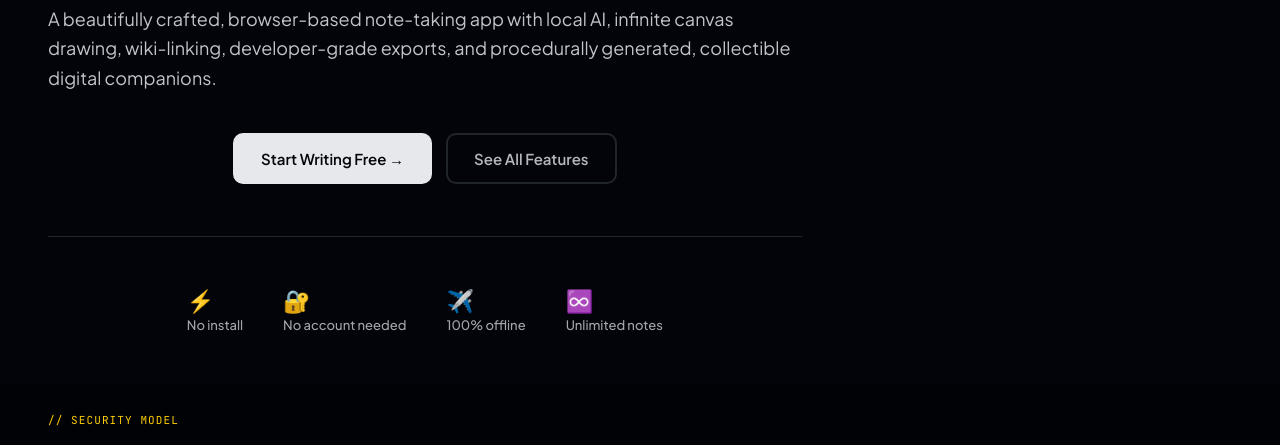
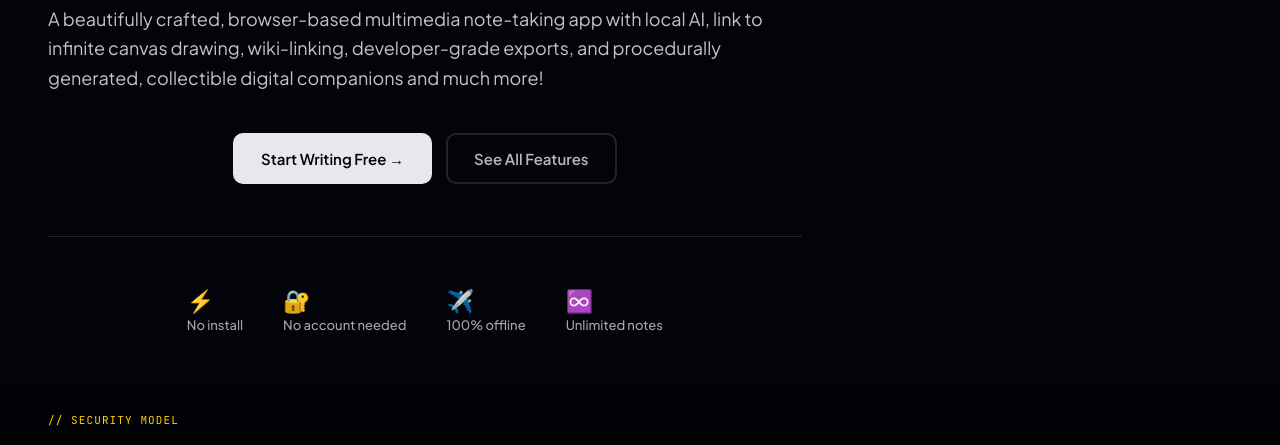
Before and after one commit to SuperNotes-Online/SuperNotes_Promo_Repo, a plain HTML site: page index.html in a window 1280 px wide. Shown: the part 655-1100 px from the top of the page. Drawn offline with Linux system fonts and the light colour scheme.

Commit message:
Update hero subheading — multimedia note-taking, link to infinite canvas, and much more
Co-Authored-By: Claude Sonnet 4.6 <noreply@anthropic.com>

```diff
--- a/index.html
+++ b/index.html
@@ -1992,9 +1992,7 @@
                 <span class="line">Your machine.</span>
                 <span class="line accent">Zero compromise.</span>
             </h1>
-            <p class="hero-sub">A beautifully crafted, browser-based note-taking app with local AI, infinite canvas
-                drawing, wiki-linking, developer-grade exports, and procedurally generated, collectible digital
-                companions.</p>
+            <p class="hero-sub">A beautifully crafted, browser-based multimedia note-taking app with local AI, link to infinite canvas drawing, wiki-linking, developer-grade exports, and procedurally generated, collectible digital companions and much more!</p>
             <div class="hero-actions">
                 <a href="https://supernotes.online/" class="btn-primary" target="_blank">Start Writing Free →</a>
                 <a href="#features" class="btn-ghost">See All Features</a>
```
